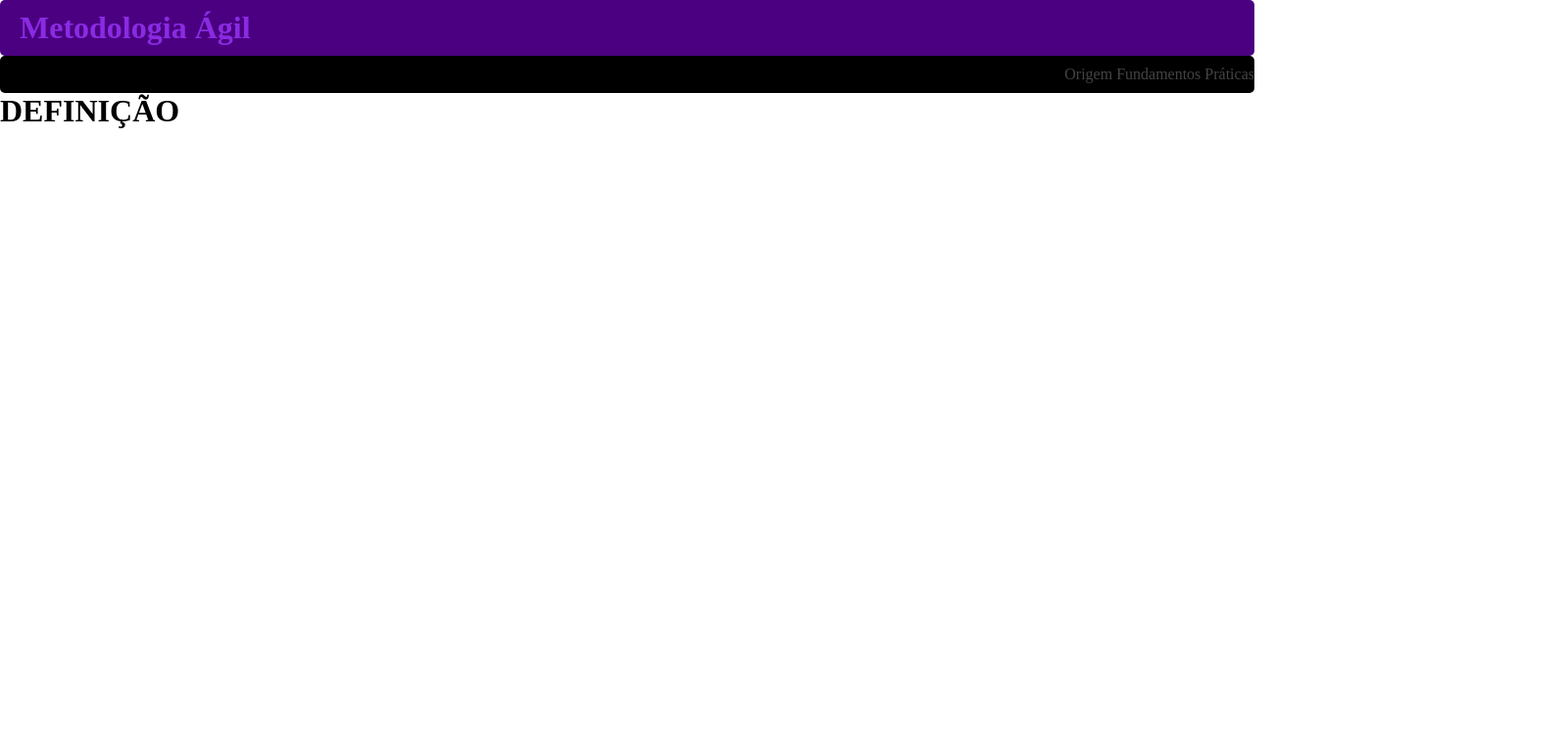
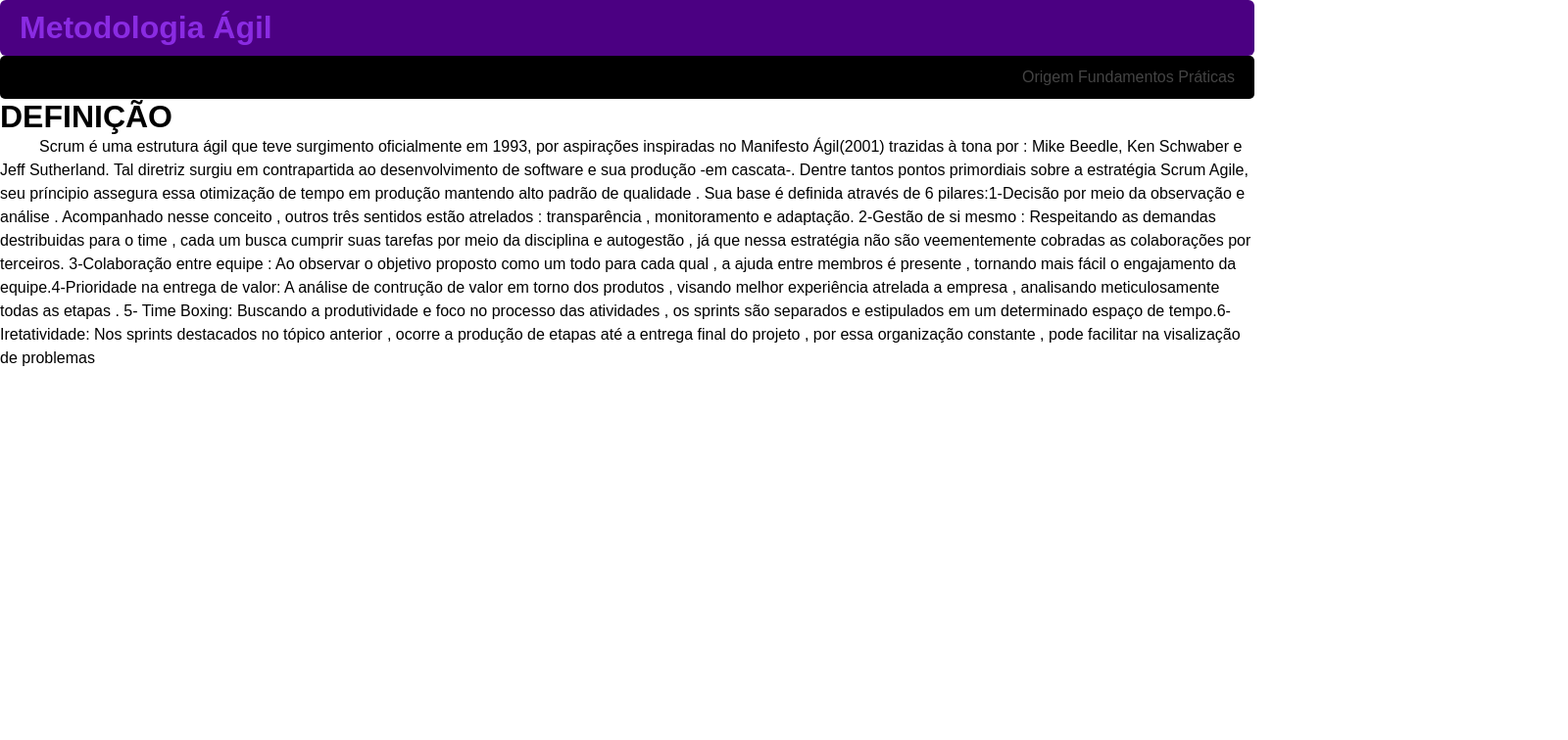
Before and after one commit to wanessasanttos/CrostaAtvl, a plain HTML site: page index.seg.html in a window 1280 px wide. Shown: the top 756 px of the page at 98% size, 1600 px wide, since content can reach past the window. Drawn offline with Linux system fonts and the light colour scheme.

Commit message:
Update style.seg.css

```diff
--- a/style.seg.css
+++ b/style.seg.css
@@ -1,31 +1,28 @@
 *{
-    font-family:'Times New Roman', Times, serif;
+    font-family:Arial, Helvetica, sans-serif;
     margin: 0;
     padding: 0;
     box-sizing:border-box;
-
 }
     header {
     background-color:indigo;
     color: blueviolet;
     padding: 10px 20px;
-    text-align:justify;
-    border-radius: 5px;
+    text-align:left;
+    border-radius: 6px;
 }
     nav {
     background-color:black;
-    padding: 10px 0;
-    text-align:end;
+    padding: 10px 20px;
     border-radius: 5px;
+    text-align: end;
+    line-height: 24px;
 }
-    nav a {
+    nav a{
     color:#444;
     text-decoration: none;
-    text-align: justify;
-    text-indent:50px;
-    left: 50%;
-    top: 50%;
-    transform: (-50%,-50%);
+    text-align: left;
+    text-indent: 40px;
 }
     nav a:hover {
     transition: 0.5s;
@@ -33,10 +30,17 @@
     color:#444;
 }
 .texto{
-  width: 100%;
-  padding: 100vh;
+    width:100%;
+    height:100vh;
 }
 .paragrafo{
-  width: 500px;
-  position: absolute;
+    position: absolute;
+    text-indent: 40px;
+    text-decoration: none;
+    margin: 0;
+    line-height: 24px;
 }
+img{
+    width: auto;
+    height: auto;
+}
```
